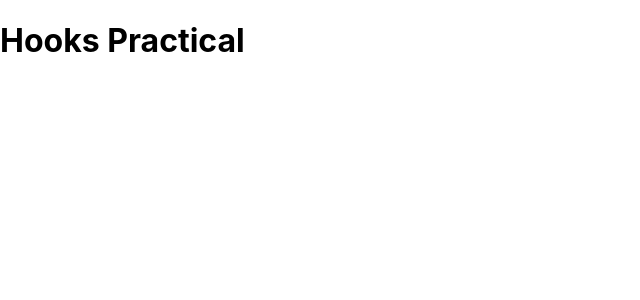
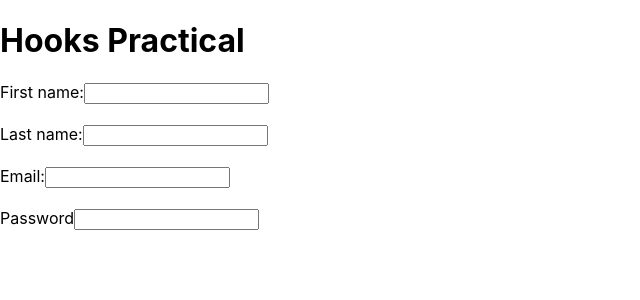
Before and after one commit to thangscout/hooks-practical, a React (Create React App) app: page / in a window 1280 px wide. Shown: the top 300 px of the page, without its empty margins (0-640 px from the left). Built offline with nearby package versions, Linux system fonts and the light colour scheme.

Commit message:
useState + custom hooks

```diff
--- a/src/App.js
+++ b/src/App.js
@@ -1,9 +1,65 @@
-import React from 'react';
+import React from "react";
+
+import useForm from "./hooks/useForm";
 
 const App = () => {
+  const [values, handleChange] = useForm({
+    firstName: "",
+    lastName: "",
+    email: "",
+    password: "",
+  });
+
   return (
-    <h1>Hooks Practical</h1>
+    <>
+      <h1>Hooks Practical</h1>
+      <div>
+        <div>
+          <label htmlFor="firstName">First name:</label>
+          <input
+            id="firstName"
+            type="text"
+            name="firstName"
+            value={values.firstname}
+            onChange={handleChange}
+          />
+        </div>
+        <br/>
+        <div>
+          <label htmlFor="lastName">Last name:</label>
+          <input
+            id="lastName"
+            type="text"
+            name="lastName"
+            value={values.lastName}
+            onChange={handleChange}
+          />
+        </div>
+        <br/>
+        <div>
+          <label htmlFor="email">Email:</label>
+          <input
+            id="email"
+            type="text"
+            name="email"
+            value={values.email}
+            onChange={handleChange}
+          />
+        </div>
+        <br/>
+        <div>
+          <label htmlFor="password">Password</label>
+          <input
+            id="password"
+            type="password"
+            name="password"
+            value={values.password}
+            onChange={handleChange}
+          />
+        </div>
+      </div>
+    </>
   );
-}
+};
 
 export default App;
--- /dev/null
+++ b/src/hooks/useForm.js
@@ -0,0 +1,17 @@
+import { useState } from "react";
+
+const useForm = (initialValue) => {
+  const [values, setValues] = useState(initialValue);
+
+  return [
+    values,
+    (e) => {
+      setValues({
+        ...values,
+        [e.target.name]: e.target.value,
+      });
+    },
+  ];
+};
+
+export default useForm;
```
